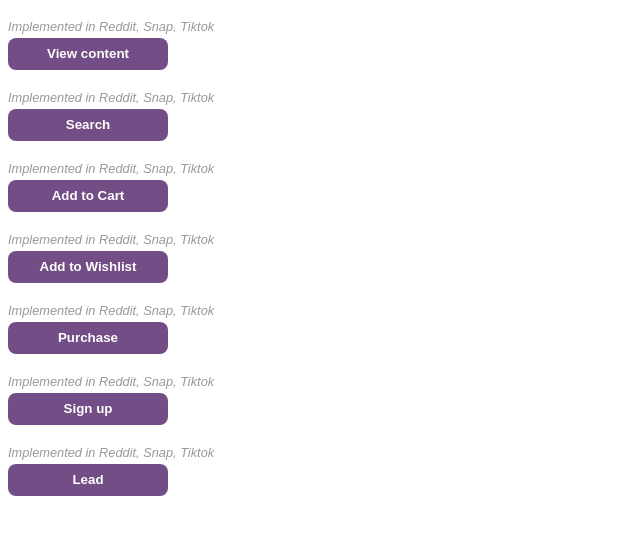
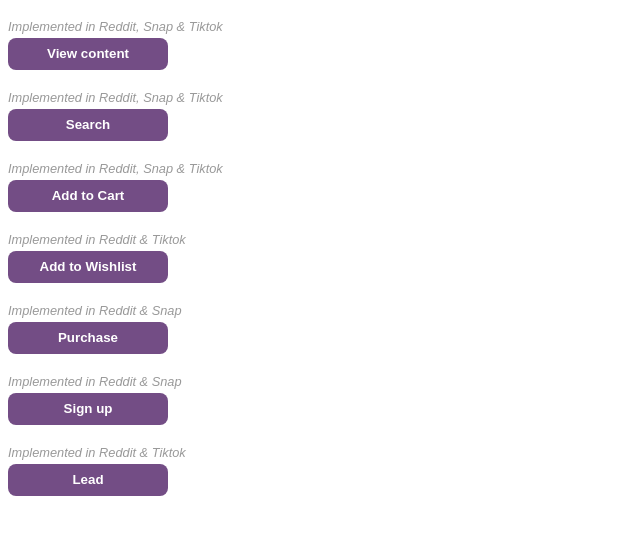
Before and after one commit to marlenaa1/marlenaa1.github.io, a plain HTML site: page index.html in a window 1280 px wide. Shown: the part 61-596 px from the top of the page, without its empty margins (0-640 px from the left). Drawn offline with Linux system fonts and the light colour scheme.

Commit message:
Update index.html

```diff
--- a/index.html
+++ b/index.html
@@ -25,25 +25,26 @@
     height="0" width="0" style="display:none;visibility:hidden"></iframe></noscript>
     <!-- End Google Tag Manager (noscript) -->
     <h1>Pixel Test Playground</h1>
-    <p>Implemented in Reddit, Snap, Tiktok</p>
+
+    <p>Implemented in Reddit, Snap & Tiktok</p>
     <button id="view-content">View content</button>
 
-    <p>Implemented in Reddit, Snap, Tiktok</p>
+    <p>Implemented in Reddit, Snap & Tiktok</p>
     <button id="search">Search</button>
 
-    <p>Implemented in Reddit, Snap, Tiktok</p>
+    <p>Implemented in Reddit, Snap & Tiktok</p>
     <button id="add-to-cart">Add to Cart</button>
 
-    <p>Implemented in Reddit, Snap, Tiktok</p>
+    <p>Implemented in Reddit & Tiktok</p>
     <button id="add-to-wishlist">Add to Wishlist</button>
 
-    <p>Implemented in Reddit, Snap, Tiktok</p>
+    <p>Implemented in Reddit & Snap</p>
     <button id="purchase">Purchase</button>
 
-    <p>Implemented in Reddit, Snap, Tiktok</p>
+    <p>Implemented in Reddit & Snap</p>
     <button id="sign-up">Sign up</button>
 
-    <p>Implemented in Reddit, Snap, Tiktok</p>
+    <p>Implemented in Reddit & Tiktok</p>
     <button id="lead">Lead</button>
 
   </body>
```
